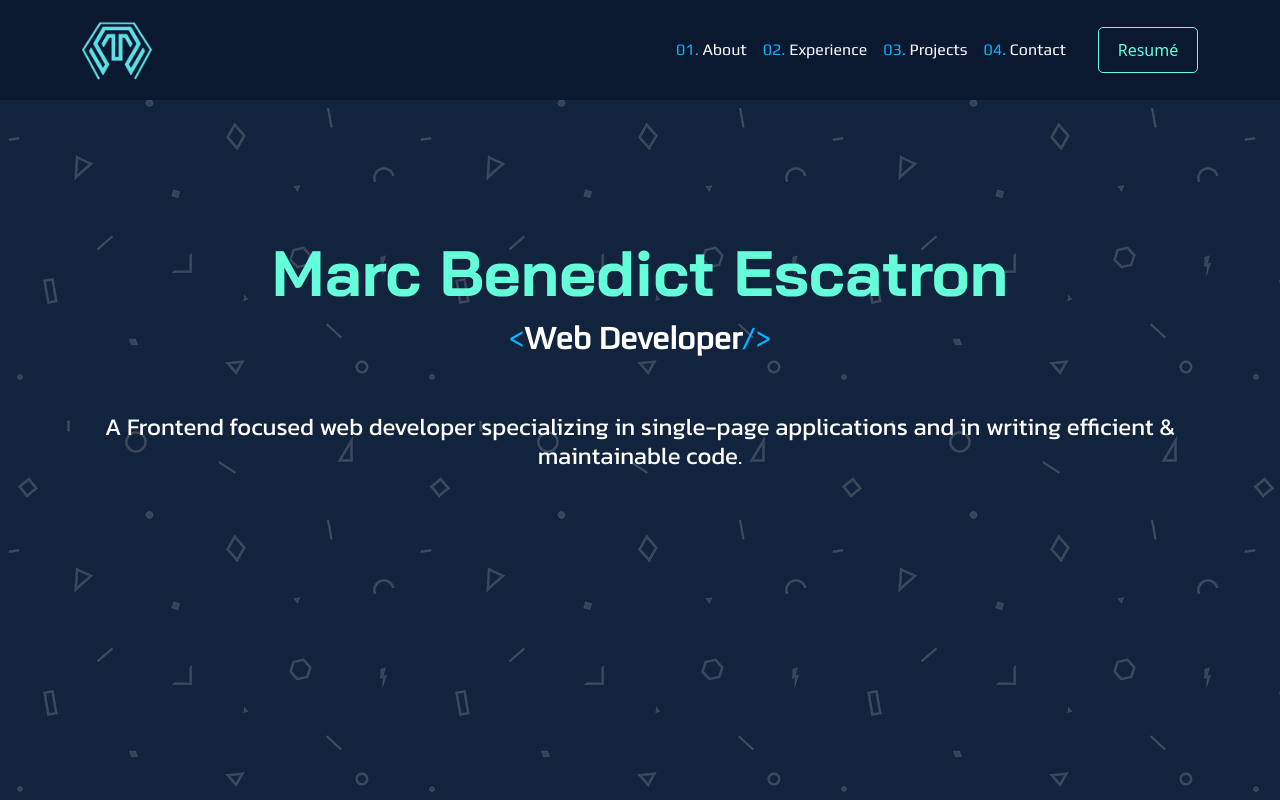
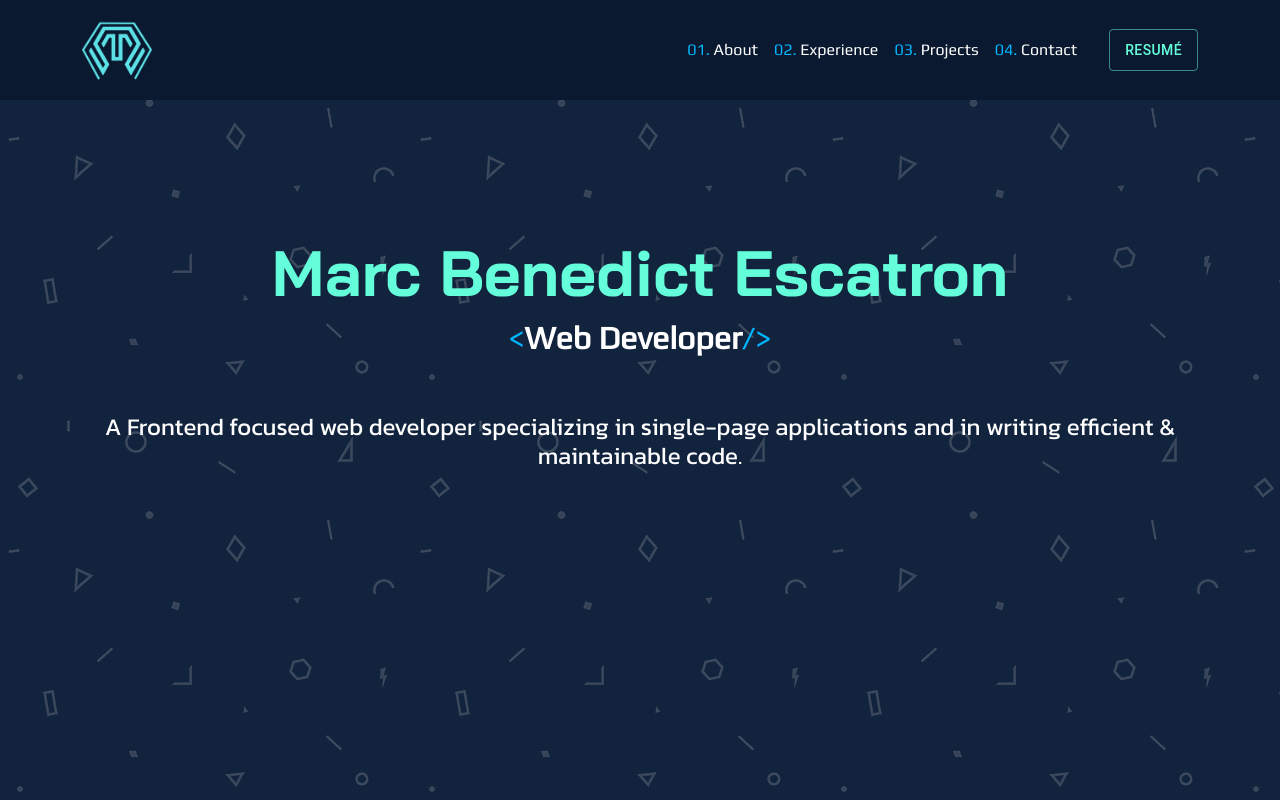
Before and after one commit to MarcEscatron07/marc-portfolio-nextjs, a Next.js app: page / in a window 1280 px wide. Shown: the top 800 px of the page. Built offline with nearby package versions, Linux system fonts and the light colour scheme.

Commit message:
added loading state for Contact > Form

```diff
--- a/components/partials/Header.tsx
+++ b/components/partials/Header.tsx
@@ -2,6 +2,8 @@ import React from "react";
 import { useRouter } from "next/router";
 import Link from "next/link";
 import Image from "next/image";
+
+import Button from '@mui/material/Button';
 
 import { faBars } from "@fortawesome/free-solid-svg-icons";
 import { FontAwesomeIcon } from "@fortawesome/react-fontawesome";
@@ -59,9 +61,16 @@ function Header() {
                   );
                 })}
             </ul>
-            <Link className="btn-outline" href={HEADER_RESUME} target="_blank">
+            <Button
+              className="py-2"
+              type="button"
+              variant="outlined"
+              color="secondary"
+            >
+              <Link href={HEADER_RESUME} target="_blank" style={{color: '#64ffda'}}>
                 Resumé
-            </Link>
+              </Link>
+            </Button>
           </div>
         </div>
       </nav>
--- a/components/shared/Timeline.tsx
+++ b/components/shared/Timeline.tsx
@@ -5,7 +5,6 @@ import Stepper from "@mui/material/Stepper";
 import Step from "@mui/material/Step";
 import StepLabel from "@mui/material/StepLabel";
 import StepContent from "@mui/material/StepContent";
-import Typography from "@mui/material/Typography";
 
 import {
   EXPERIENCE_TIMELINE
--- a/pages/_app.tsx
+++ b/pages/_app.tsx
@@ -1,4 +1,5 @@
 import React, { useEffect } from 'react'
+import { createTheme, ThemeProvider } from '@mui/material/styles';
 
 import { config } from '@fortawesome/fontawesome-svg-core'
 import '@fortawesome/fontawesome-svg-core/styles.css'
@@ -9,11 +10,32 @@ import '@/styles/globals.css'
 
 import type { AppProps } from 'next/app'
 
+const theme = createTheme({
+  palette: {
+    primary: {
+      light: '#414f64',
+      main: '#12233e',
+      dark: '#0c182b',
+      contrastText: '#fff',
+    },
+    secondary: {
+      light: '#83ffe1',
+      main: '#64ffda',
+      dark: '#46b298',
+      contrastText: '#000',
+    },
+  },
+})
+
 export default function App({ Component, pageProps }: AppProps) {
 
   useEffect(() => {
     require("bootstrap/dist/js/bootstrap.bundle.min.js");
   }, [])
 
-  return <Component {...pageProps} />
+  return (
+    <ThemeProvider theme={theme}>
+      <Component {...pageProps} />
+    </ThemeProvider>
+  )
 }
--- a/pages/contact/index.tsx
+++ b/pages/contact/index.tsx
@@ -1,6 +1,9 @@
 import React, { useState, useEffect } from 'react'
 import Link from "next/link"
 import Swal from 'sweetalert2';
+
+import Button from '@mui/material/Button';
+import CircularProgress from '@mui/material/CircularProgress';
 
 import { FontAwesomeIcon } from "@fortawesome/react-fontawesome";
 
@@ -23,6 +26,7 @@ function Contact() {
     email: '',
     message: '',
   });
+  const [isLoading, setIsLoading] = useState<boolean>(false);
 
 
   useEffect(() => {
@@ -40,10 +44,12 @@ function Contact() {
     };
     console.log('Contact > onFormSubmit payload', payload)
 
+    setIsLoading(true);
     await sendContactForm(payload)
     .then(
       (res) => {
         console.log('sendContactForm > res', res)
+        setIsLoading(false);
         Swal.fire({
           icon: 'success',
           title: 'Email sent!',
@@ -52,6 +58,7 @@ function Contact() {
       },
       (err) => {
         console.log('sendContactForm > err', err)
+        setIsLoading(false);
         Swal.fire({
           icon: 'error',
           title: 'Email not sent!',
@@ -102,11 +109,11 @@ function Contact() {
             <div className="row theme-container">
               <div className="col-12 my-3">
                 <label htmlFor="name" className="form-label">Name:</label>
-                <input type="text" id="name" name="name" className="form-control" onChange={(e) => onInputChange(e, 'name')} value={contactData['name']} required />
+                <input type="text" id="name" name="name" className="form-control" onChange={(e) => onInputChange(e, 'name')} value={contactData['name']} disabled={isLoading} required />
               </div>
               <div className="col-12 my-3">
                 <label htmlFor="email" className="form-label">Email:</label>
-                <input type="email" id="email" name="email" className="form-control" onChange={(e) => onInputChange(e, 'email')} value={contactData['email']} required />
+                <input type="email" id="email" name="email" className="form-control" onChange={(e) => onInputChange(e, 'email')} value={contactData['email']} disabled={isLoading} required />
               </div>
             </div>
           </div>
@@ -114,10 +121,17 @@ function Contact() {
             <div className="row theme-container">
                 <div className="col-12 my-3">
                   <label htmlFor="message" className="form-label">Message:</label>
-                  <textarea id="message" name="message" className="form-control custom-scrollbar" onChange={(e) => onInputChange(e, 'message')} value={contactData['message']} required></textarea>
+                  <textarea id="message" name="message" className="form-control custom-scrollbar" onChange={(e) => onInputChange(e, 'message')} value={contactData['message']} disabled={isLoading} required></textarea>
                 </div>
                 <div className="col-12 my-3 d-flex justify-content-end">
-                  <button type="submit" className="btn-outline">Send</button>
+                  <Button
+                    type="submit"
+                    variant="outlined"
+                    endIcon={isLoading ? <CircularProgress color="secondary" size={20} /> : null}
+                    color="secondary"
+                  >
+                    Send
+                  </Button>
                 </div>
             </div>
           </div>
--- a/styles/globals.css
+++ b/styles/globals.css
@@ -148,19 +148,6 @@ textarea {
 
 .link-bullet {
   color: #00b6ff;
-}
-
-.btn-outline {
-  background: none;
-  color: #64ffda !important;
-  border: 1px solid #64ffda;
-  padding: 10px 15px;
-  border-radius: 5px;
-  min-width: 100px;
-  text-align: center;
-}
-.btn-outline:hover {
-  background: #24957a;
 }
 
 .theme-link {
--- a/styles/globals.scss
+++ b/styles/globals.scss
@@ -194,20 +194,6 @@ textarea {
 
 .link-bullet {
     color: $link-theme;
-}
-
-.btn-outline {
-    background: none;
-    color: $light-secondary !important;
-    border: 1px solid $light-secondary;
-    padding: 10px 15px;
-    border-radius: 5px;
-    min-width: 100px;
-    text-align: center;
-
-    &:hover {
-        background: $alt-secondary;
-    }
 }
 
 .theme-link {
```
Also changed, not shown: 1 other file (tests, documents, lock files or other folders).
